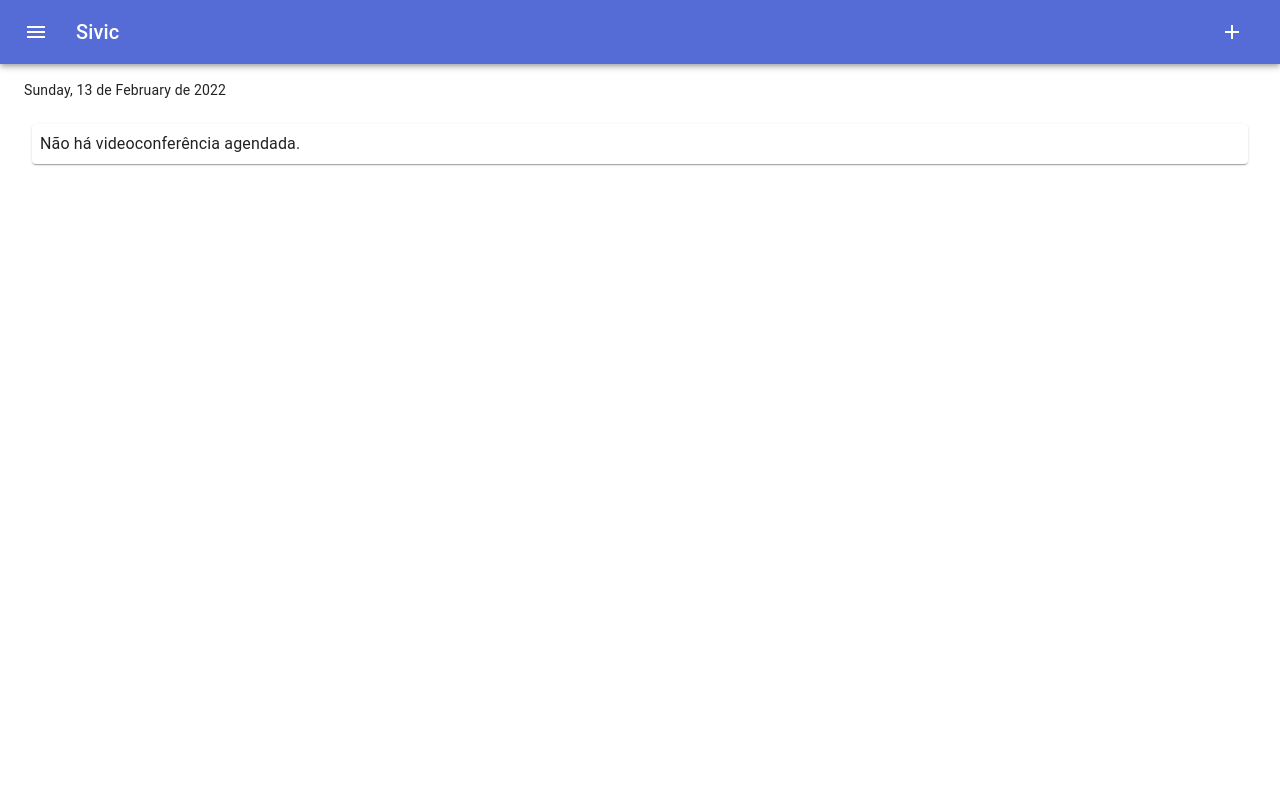
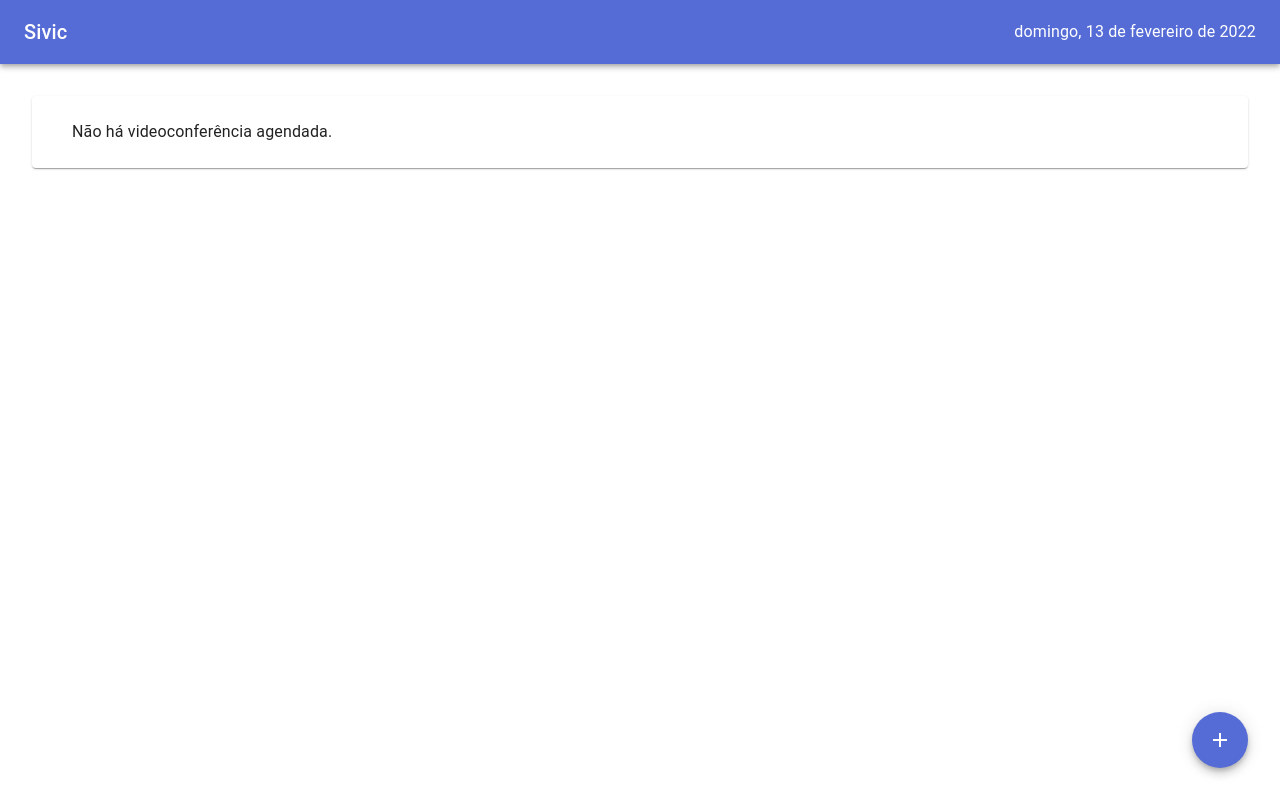
Before and after one commit to marcoscssno/sivic, a Next.js app: page / in a window 1280 px wide. Built offline with nearby package versions, Linux system fonts and the light colour scheme.

Commit message:
Important improvements

```diff
--- a/components/Layout.js
+++ b/components/Layout.js
@@ -1,15 +1,10 @@
 import * as React from 'react';
-import Container from '@mui/material/Container';
 import AppBar from '@mui/material/AppBar';
 import Toolbar from '@mui/material/Toolbar';
-import Button from '@mui/material/Button';
-import IconButton from '@mui/material/IconButton';
-import MenuIcon from '@mui/icons-material/Menu';
 import Typography from '@mui/material/Typography';
 import Box from '@mui/material/Box';
-import Paper from '@mui/material/Paper';
-import AddIcon from '@mui/icons-material/Add';
 import Link from '../src/Link'
+import moment from 'moment';
 
 export default function Layout(props) {
     return (
@@ -17,24 +12,14 @@ export default function Layout(props) {
             <Box sx={{ flexGrow: 1 }}>
                 <AppBar position="static">
                     <Toolbar>
-                        <IconButton
-                            size="large"
-                            edge="start"
-                            color="inherit"
-                            aria-label="menu"
-                            sx={{ mr: 2 }}
-                        >
-                            <MenuIcon />
-                        </IconButton>
                         <Typography variant="h6" component="div" sx={{ flexGrow: 1 }}>
                             <Link href="/" color="inherit" underline="none">
                                 Sivic
                             </Link>
                         </Typography>
-
-                        <IconButton size="large" color="inherit" component={Link} href="/cadastrar-videoconferencia">
-                            <AddIcon></AddIcon>
-                        </IconButton>
+                        <Typography>
+                            {moment().format("dddd, D [de] MMMM [de] YYYY")}
+                        </Typography>
                     </Toolbar>
                 </AppBar>
             </Box>
--- a/pages/_app.js
+++ b/pages/_app.js
@@ -7,6 +7,7 @@ import { CacheProvider } from '@emotion/react';
 import theme from '../src/theme';
 import createEmotionCache from '../src/createEmotionCache';
 import { Provider } from 'react-redux';
+import 'moment/locale/pt-br';
 import moment from 'moment';
 
 moment.locale('pt-br');
--- a/pages/cadastrar-videoconferencia.js
+++ b/pages/cadastrar-videoconferencia.js
@@ -23,6 +23,10 @@ export default function CadastrarVideoconferenciaPage() {
         state.videoconferencia.videoconferencias.length
     )
     const dispatch = useDispatch();
+    const LinearProgressStyle = {
+        marginTop: '32px',
+        marginBottom: '16px'
+    }
     return (
         <Layout>
             <Container maxWidth="xl">
@@ -101,7 +105,6 @@ export default function CadastrarVideoconferenciaPage() {
                                             />
                                         </Grid>
                                     </Grid>
-                                    {isSubmitting && <LinearProgress />}
                                     <br />
                                     <Button
                                         variant="contained"
@@ -111,6 +114,7 @@ export default function CadastrarVideoconferenciaPage() {
                                     >
                                         Cadastrar
                                     </Button>
+                                    {isSubmitting && <LinearProgress style={LinearProgressStyle}/>}
                                 </Form>
                             )}
                         </Formik>
--- a/pages/index.js
+++ b/pages/index.js
@@ -4,11 +4,11 @@ import Container from '@mui/material/Container';
 import Typography from '@mui/material/Typography';
 import List from '@mui/material/List';
 import ListItem from '@mui/material/ListItem';
-import ListItemAvatar from '@mui/material/ListItemAvatar';
-import ListItemIcon from '@mui/material/ListItemIcon';
 import ListItemText from '@mui/material/ListItemText';
 import IconButton from '@mui/material/IconButton';
 import ArrowForwardIcon from '@mui/icons-material/ArrowForward';
+import Fab from '@mui/material/Fab';
+import AddIcon from '@mui/icons-material/Add';
 import Grid from '@mui/material/Grid';
 import Paper from '@mui/material/Paper';
 import Link from '../src/Link';
@@ -18,18 +18,28 @@ import moment from 'moment'
 
 const Item = styled(Paper)(({ theme }) => ({
     padding: theme.spacing(1),
-    margin: theme.spacing(1)
+    margin: theme.spacing(1),
+    marginTop: theme.spacing(4),
+    marginBottom: theme.spacing(4)
 }));
 
 export default function IndexPage() {
     const videoconferencias = useSelector(state => state.videoconferencia.videoconferencias)
+    const fabStyle = {
+        position: 'fixed',
+        bottom: 32,
+        right: 32,
+    }
+    const NaoHaVideoconferenciaStyle = {
+        marginRight: '32px',
+        marginLeft: '32px',
+        marginTop: '16px',
+        marginBottom: '16px'
+    }
     return (
         <Layout>
             <Container maxWidth="xl">
                 <Grid container spacing={2}>
-                    <Grid item xs={12}>
-                        <Typography variant="body2" sx={{ marginTop: "16px" }}>{moment().format("dddd, D [de] MMMM [de] YYYY")}</Typography>
-                    </Grid>
                     <Grid item xs={12}>
                         <Item>
                             {videoconferencias.length > 0 ? (
@@ -47,13 +57,21 @@ export default function IndexPage() {
                                     ))}
                                 </List>
                             ) : (
-                                <Typography variant="body1">
+                                <Typography variant="body1" style={NaoHaVideoconferenciaStyle}>
                                     Não há videoconferência agendada.
                                 </Typography>
                             )}
                         </Item>
                     </Grid>
                 </Grid>
+                <Fab
+                    color="primary"
+                    aria-label="add"
+                    style={fabStyle}
+                    component={Link}
+                    href="/cadastrar-videoconferencia">
+                    <AddIcon />
+                </Fab>
             </Container>
         </Layout>
     )
```
Also changed, not shown: pages/counter.js (deleted, +0 -33 lines), pages/index.old.js (deleted, +0 -30 lines).
